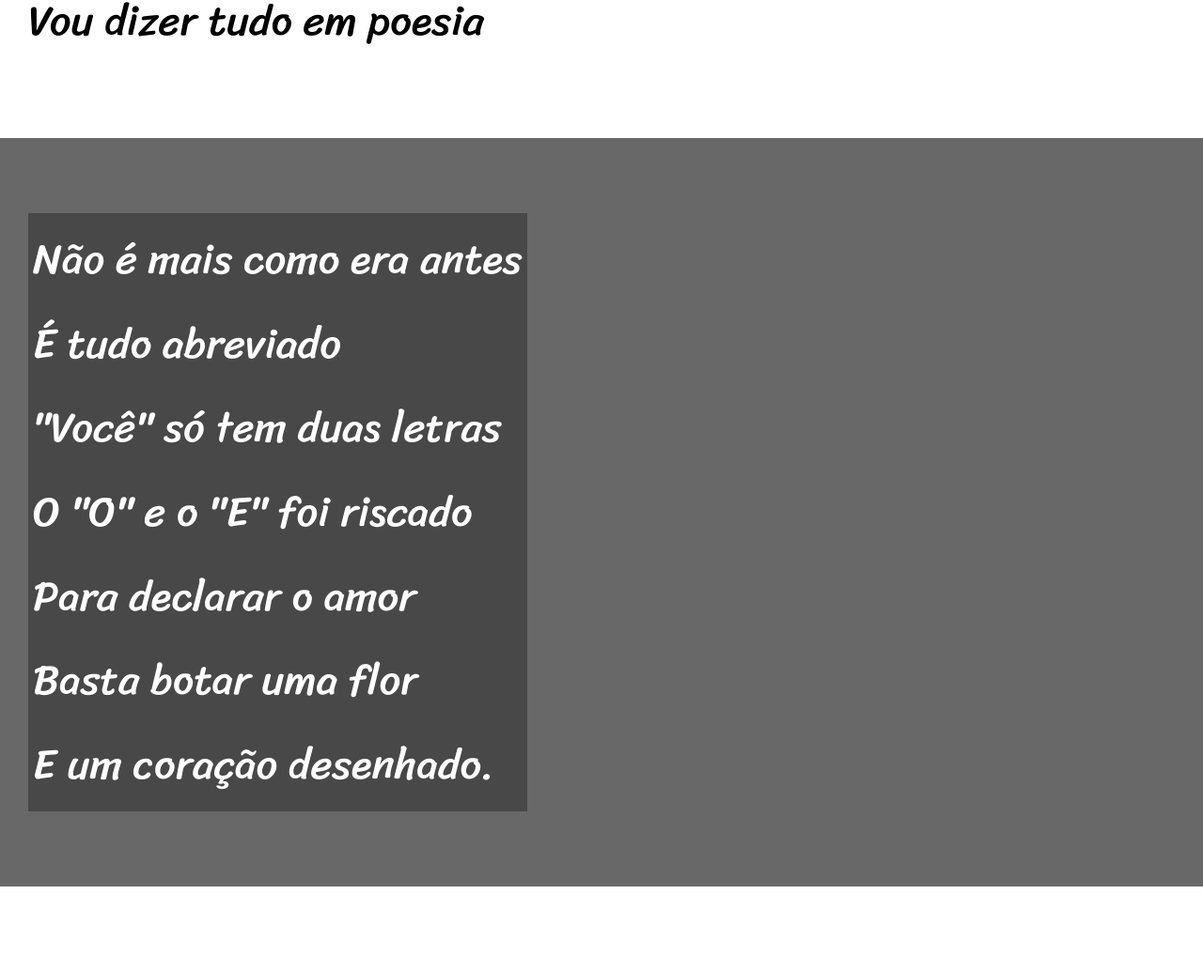
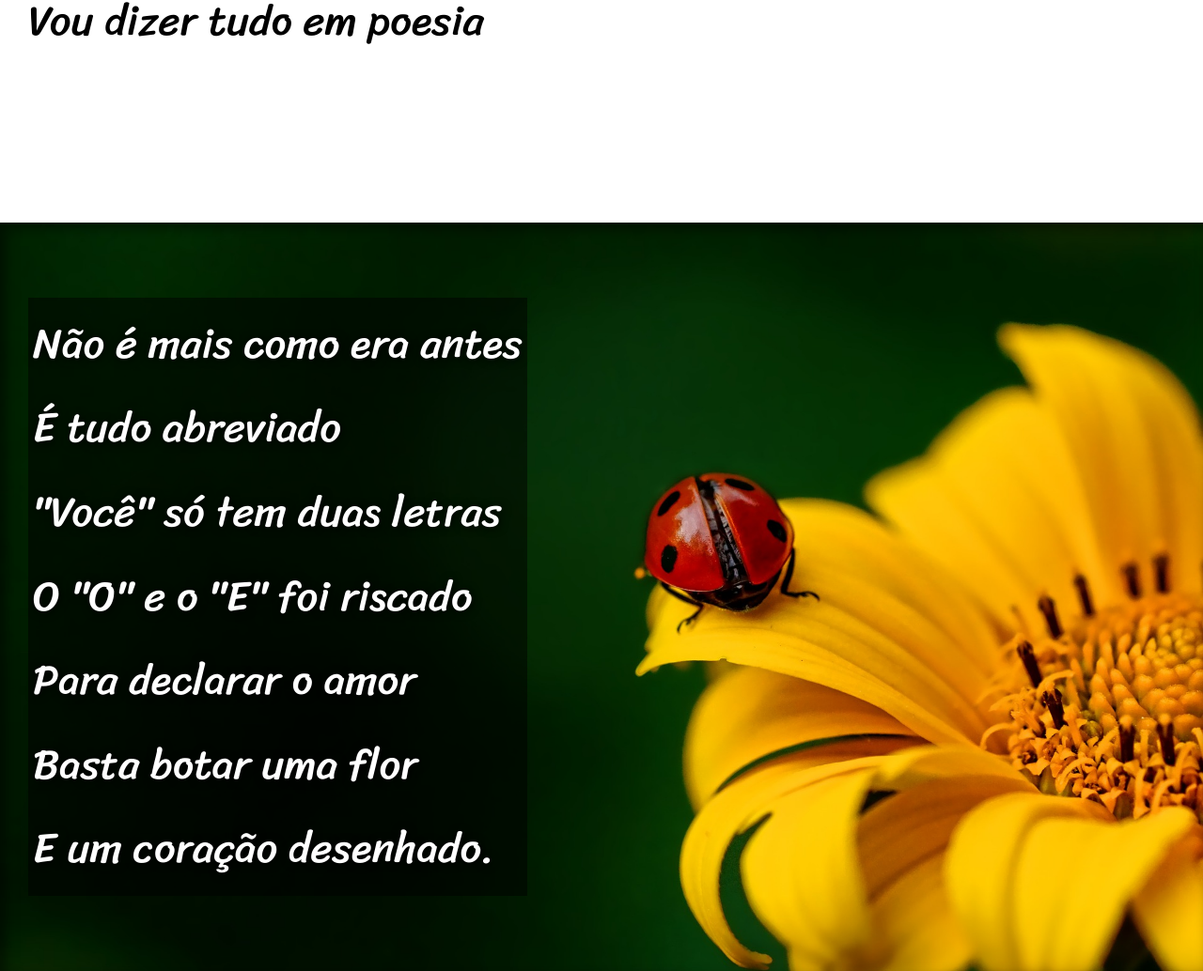
Before and after one commit to EnthonyAlencar/HTML-CSS, a plain HTML site: page Desafios/desafio012/index.html in a window 1280 px wide. Shown: the part 898-1932 px from the top of the page at 94% size. Drawn offline with Linux system fonts and the light colour scheme.

Commit message:
parallax

```diff
--- a/Desafios/desafio012/estilo/style.css
+++ b/Desafios/desafio012/estilo/style.css
@@ -55,10 +55,15 @@ section{
 
 }
 
+section > p{
+    padding-bottom: 2em;
+}
+
 section.imagem > p{
-    background-color: rgba(0, 0, 0, 0.308);
+    background-color: rgba(0, 0, 0, 0.5);
     display: inline-block;
     padding: 5px;
+    text-shadow: 1px 1px 10px rgb(0, 0, 0);
 }
 
 section.normal{
@@ -69,7 +74,26 @@ section.normal{
 section.imagem{
     background-color: rgb(104, 104, 104);
     color: white;
+    background-size: cover;
+    background-position: right center;
+    box-shadow: inset 6px 6px 13px rgba(0, 0, 0, 0.5);
+    background-attachment: fixed;
 }
+
+
+
+section#img01{
+    background-image: url(../imagens/background001.jpg);
+
+
+}
+
+
+section#img02{
+    background-image: url(../imagens/background002.jpg);
+
+}
+
 
 footer{
     background-color: black;
--- a/Desafios/desafio012/index.html
+++ b/Desafios/desafio012/index.html
@@ -25,7 +25,7 @@
         </p>
     </section>
 
-    <section class="imagem">
+    <section class="imagem" id="img01">
         <p>
             Não é mais como era antes <br>
             É tudo abreviado<br>
@@ -58,7 +58,7 @@
         </p>
     </section>
 
-    <section class="imagem">
+    <section class="imagem" id="img02">
         <p>
             Tenho saudade das cartas<br>
             Escritas com a própria mão<br>
```
